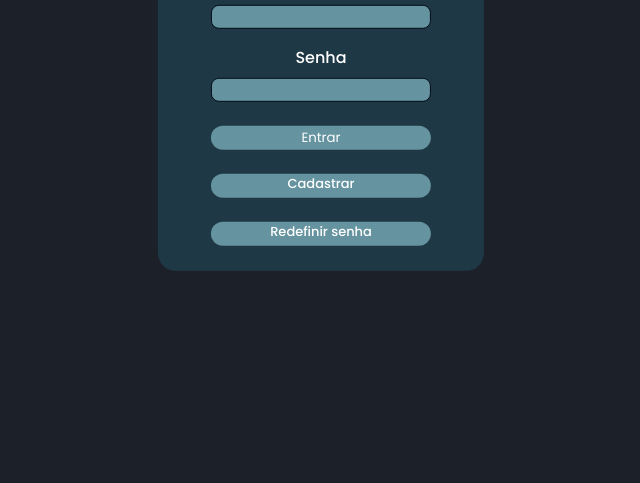
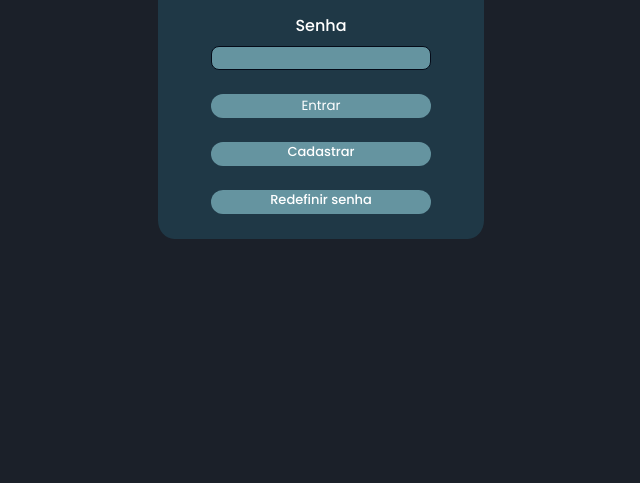
Before and after one commit to SandrorMadona/trabalho_facul, a plain HTML site: page index.html in a window 1280 px wide. Shown: the part 317-800 px from the top of the page, without its empty margins (319-959 px from the left). Drawn offline with Linux system fonts and the light colour scheme.

Commit message:
ajuste css

```diff
--- a/index.html
+++ b/index.html
@@ -10,6 +10,7 @@
 </head>
 
 <body>
+    <div class="main-wrapper">
         <main>
             <h1>Login</h1>
             <div class="botoes">
@@ -28,6 +29,7 @@
                 </form>
             </div>
         </main>
+    </div>
 </body>
 
 </html>
--- a/templates/style.css
+++ b/templates/style.css
@@ -1,330 +1,207 @@
-/* Importação de fontes do Google Fonts */
+/* ========== IMPORTAÇÃO DE FONTES ========== */
 @import url('https://fonts.googleapis.com/css2?family=Inter:ital,opsz,wght@0,14..32,300;1,14..32,300&family=Libre+Baskerville&family=Poppins:ital,wght@0,100;0,200;0,300;0,400;0,500;0,600;0,700;0,800;0,900;1,100;1,200;1,300;1,400;1,500;1,600;1,700;1,800;1,900&display=swap');
 
-/* Reset CSS e estilos globais */
+/* ========== RESET E ESTILOS GLOBAIS ========== */
 * {
     margin: 0;
-    /* Remove todas as margens padrão */
     padding: 0;
-    /* Remove todos os paddings padrão */
     border: 0;
-    /* Remove todas as bordas padrão */
     box-sizing: border-box;
-    /* Faz padding e border serem incluídos na largura/altura */
-    font-family: Poppins;
-    /* Define a fonte padrão para todo o site */
+    font-family: 'Poppins', sans-serif;
 }
 
-/* Estilos do corpo da página */
+/* ========== ESTRUTURA BASE ========== */
 body {
+    display: flex;
+    flex-direction: column;
+    min-height: 100vh;
     background-color: #1B2029;
-    /* Cor de fundo escura */
     color: white;
-    /* Cor do texto principal */
     font-weight: 500;
-    /* Peso da fonte padrão */
 }
 
-/* ========== ESTILOS DA ÁREA PRINCIPAL (MAIN) ========== */
-
-/* Estilo para títulos h1 dentro da main */
-main h1 {
-    color: rgb(101, 148, 160);
-    /* Cor azul-esverdeada para títulos */
+header {
+    position: relative;
+    z-index: 10;
 }
 
-/* Container principal centralizado */
+.main-wrapper {
+    display: flex;
+    justify-content: center;
+    align-items: center;
+    height: calc(100vh - 8vh);
+    /* Ajusta altura considerando o header */
+}
+
+/* ========== MAIN (ÁREA PRINCIPAL) ========== */
 main {
     display: flex;
     flex-direction: column;
-    /* Organiza os elementos em coluna */
     gap: 1rem;
-    /* Espaçamento entre elementos filhos */
     background-color: rgb(31, 56, 70);
-    /* Cor de fundo azul escuro */
-    position: absolute;
-    /* Permite centralização precisa */
-    top: 50%;
-    /* Posiciona no meio verticalmente */
-    left: 50%;
-    /* Posiciona no meio horizontalmente */
-    transform: translate(-50%, -50%);
-    /* Ajuste fino para centralização perfeita */
+    max-width: 400px;
     padding: 1vw 2vw 2vw 2vw;
-    /* Espaçamento interno responsivo */
     border-radius: 5%;
-    /* Bordas levemente arredondadas */
 }
 
-/* Estilos para formulários dentro da main */
+main h1 {
+    color: rgb(101, 148, 160);
+}
+
+/* ========== FORMULÁRIO ========== */
 main form {
     display: flex;
     flex-direction: column;
-    /* Organiza os campos em coluna */
     gap: 1rem;
-    /* Espaçamento entre elementos do formulário */
 }
 
-/* Estilos para labels do formulário */
 main form label {
     display: flex;
     flex-direction: column;
-    /* Empilha label e input verticalmente */
 }
 
-/* Estilos básicos para inputs */
 main form input {
     background-color: rgb(101, 148, 160);
-    /* Cor de fundo azul-esverdeada */
-    width: 10rem;
-    /* Largura fixa */
+    width: 80%;
     height: 1.5rem;
-    /* Altura fixa */
     padding: 0 0.5rem;
-    /* Espaçamento interno horizontal */
     margin-top: 0.5rem;
-    /* Margem superior para separar do label */
     outline: none;
-    /* Remove o contorno padrão ao focar */
-    color: rgb(255, 255, 255);
-    /* Cor do texto branco */
+    color: white;
     border: 1px solid #040B18;
-    /* Borda sutil */
     border-radius: 8px;
-    /* Bordas arredondadas */
-    width: 80%;
-    /* Largura relativa ao container */
     align-self: center;
-    /* Centraliza o input horizontalmente */
-
 }
 
-/* Estilos específicos para botão de submit */
 main form input[type="submit"] {
     cursor: pointer;
-    /* Muda cursor para indicar elemento clicável */
-    width: 80%;
-    /* Largura relativa ao container */
-    align-self: center;
-    /* Centraliza o botão horizontalmente */
     border: none;
-    /* Remove borda padrão */
     border-radius: 32px;
-    /* Bordas completamente arredondadas */
     transition: all .3s ease-in-out;
-    /* Transição suave para efeitos hover */
 }
 
-/* Efeito hover para o botão de submit */
 main form input[type="submit"]:hover {
     background: rgb(172, 194, 209);
-    /* Muda cor de fundo ao passar o mouse */
 }
 
-/* ========== ESTILOS DO HEADER E NAVEGAÇÃO ========== */
-
-
-/* Estilo para imagens genéricas */
-.images {
-    border: 10px;
-    /* Borda (valor parece estar incompleto) */
-    width: 50px;
-    /* Largura fixa */
-    height: 50px;
-    /* Altura fixa */
-    margin-right: 1rem;
-    /* Margem à direita para espaçamento */
+/* ========== BOTÕES ========== */
+.botoes {
+    display: flex;
+    flex-direction: column;
+    align-items: center;
+    justify-content: center;
+    width: 100%;
+    text-align: center;
 }
 
-/* Container flexível mutável */
-.mutavel {
+.botao {
     display: flex;
+    align-self: center;
+    justify-content: center;
     background-color: rgb(101, 148, 160);
-    /* Cor azul-esverdeada */
-    border-radius: 8px;
-    /* Bordas levemente arredondadas */
-    justify-content: center;
-    /* Centraliza conteúdo horizontalmente */
+    width: 80%;
+    height: 1.5rem;
+    padding: 0 0.5rem;
+    margin-top: 0.5rem;
+    outline: none;
+    color: white;
+    border: none;
+    border-radius: 32px;
+    cursor: pointer;
+    transition: all .3s ease-in-out;
+    font-size: 13px;
 }
 
-/* Estilo para imagens com texto */
-.images_texto {
-    width: 30px;
-    /* Largura menor que imagens normais */
-    height: 30px;
-    /* Altura menor que imagens normais */
-    margin-right: 2rem;
-    /* Margem maior à direita */
+.botao:hover {
+    background: rgb(172, 194, 209)
 }
 
-/* Container principal para conteúdo */
-.caixa_maior {
-    width: 90%;
-    /* Largura relativa ao container pai */
-    max-width: 500px;
-    /* Largura máxima para telas grandes */
-    margin: 0 auto;
-    /* Centraliza horizontalmente */
-    padding: 30px;
-    /* Espaçamento interno generoso */
-}
-
-/* Estilos básicos para links */
-a {
-    color: #ffff;
-    /* Cor do texto branco */
-    text-decoration: none;
-    /* Remove sublinhado padrão */
-    transition: .3s;
-    /* Transição suave para efeitos hover */
-}
-
-/* Efeito hover para links */
-a:hover {
-    opacity: 0.7;
-    /* Reduz opacidade ao passar o mouse */
-}
-
-/* Barra de navegação principal */
+/* ========== NAVEGAÇÃO ========== */
 nav {
     display: flex;
     justify-content: space-around;
-    /* Distribui espaço entre itens */
     align-items: center;
-    /* Centraliza verticalmente */
     background-color: rgb(101, 148, 160);
-    /* Cor azul-esverdeada */
     height: 8vh;
-    /* Altura relativa à viewport */
 }
 
-/* Lista de navegação */
 .nav-list {
     list-style: none;
-    /* Remove marcadores de lista */
     display: flex;
-    /* Layout flexível para itens lado a lado */
 }
 
-/* Itens da lista de navegação */
 .nav-list li {
     letter-spacing: 3px;
-    /* Aumenta espaçamento entre letras */
     margin-left: 32px;
-    /* Margem entre itens do menu */
 }
 
-/* Menu mobile (hamburguer) - inicialmente escondido */
+a {
+    color: white;
+    text-decoration: none;
+    transition: .3s;
+}
+
+a:hover {
+    opacity: 0.7;
+}
+
+/* ========== MENU MOBILE ========== */
 .mobile-menu {
     display: none;
-    /* Não mostra em telas grandes */
     cursor: pointer;
-    /* Muda cursor para indicar clicável */
 }
 
-/* Linhas do menu hamburguer */
 .mobile-menu div {
     width: 32px;
-    /* Largura das linhas */
     height: 2px;
-    /* Altura das linhas */
-    background: #fff;
-    /* Cor branca */
+    background: white;
     margin: 8px;
-    /* Espaçamento entre linhas */
     transition: 0.3s;
-    /* Transição suave para animação */
 }
 
-/* ========== MEDIA QUERIES PARA DISPOSITIVOS MÓVEIS ========== */
-
-@media (max-width: 999px) {
-
-    /* Previne scroll horizontal indesejado */
-    body {
-        overflow-x: hidden;
-    }
-
-    /* Estilos para a lista de navegação em mobile */
-    .nav-list {
-        position: absolute;
-        /* Posicionamento absoluto sobre outros elementos */
-        top: 8vh;
-        /* Posiciona logo abaixo do header */
-        right: 0;
-        /* Alinha à direita */
-        width: 50vw;
-        /* Largura relativa à viewport */
-        height: 92vh;
-        /* Altura relativa à viewport */
-        background-color: #23232e;
-        /* Cor de fundo escura */
-        flex-direction: column;
-        /* Itens em coluna */
-        align-items: center;
-        /* Centraliza horizontalmente */
-        justify-content: space-around;
-        /* Distribui espaço verticalmente */
-        transform: translateX(100%);
-        /* Esconde o menu fora da tela */
-        transition: transform .3s ease-in;
-        /* Animação suave de entrada/saída */
-    }
-
-    /* Itens do menu mobile */
-    .nav-list li {
-        margin-left: 0;
-        /* Remove margem esquerda */
-        opacity: 0;
-        /* Inicialmente transparente */
-        transition: opacity 0.5s ease;
-        /* Transição suave para opacidade */
-    }
-
-    /* Mostra o botão do menu mobile */
-    .mobile-menu {
-        display: block;
-    }
-
+.nav-list.active {
+    transform: translateX(0);
 }
 
-/* Classe ativa para mostrar o menu mobile */
-.nav-list.active {
-    transform: translateX(0);
-    /* Traz o menu para dentro da tela */
-}
-
-/* Animação para os links do menu mobile */
-@keyframes navLinkFade {
-    from {
-        opacity: 0;
-        /* Inicia transparente */
-        transform: translateX(50px);
-        /* Inicia deslocado para direita */
-    }
-
-    to {
-        opacity: 1;
-        /* Termina totalmente visível */
-        transform: translateX(0);
-        /* Termina na posição normal */
-    }
-}
-
-/* Transformações para criar o "X" no menu hamburguer quando ativo */
 .mobile-menu.active .line1 {
     transform: rotate(-45deg) translate(-8px, 8px);
-    /* Rotaciona primeira linha */
 }
 
 .mobile-menu.active .line2 {
     opacity: 0;
-    /* Esconde a linha do meio */
 }
 
 .mobile-menu.active .line3 {
     transform: rotate(45deg) translate(-5px, -7px);
-    /* Rotaciona terceira linha */
+}
+
+/* ========== CONTEÚDO ADICIONAL ========== */
+.images {
+    border: 10px;
+    /* Este valor parece estar incompleto */
+    width: 50px;
+    height: 50px;
+    margin-right: 1rem;
+}
+
+.images_texto {
+    width: 30px;
+    height: 30px;
+    margin-right: 2rem;
+}
+
+.mutavel {
+    display: flex;
+    background-color: rgb(101, 148, 160);
+    border-radius: 8px;
+    justify-content: center;
+}
+
+.caixa_maior {
+    width: 90%;
+    max-width: 500px;
+    margin: 0 auto;
+    padding: 30px;
 }
 
 .navigation {
@@ -341,43 +218,46 @@ nav {
     gap: 2rem;
 }
 
-.botoes {
-    display: flex;
-    flex-direction: column;
-    /* Organiza os botões em uma coluna */
-    align-items: center;
-    /* Centraliza os botões no eixo horizontal */
-    justify-content: center;
-    /* Centraliza os botões no eixo vertical, se necessário */
-    width: 100%;
-    /* Faz a largura do container ocupar toda a largura disponível */
-    text-align: center;
-    /* Centraliza o texto dentro dos botões */
+/* ========== ANIMAÇÕES ========== */
+@keyframes navLinkFade {
+    from {
+        opacity: 0;
+        transform: translateX(50px);
+    }
+
+    to {
+        opacity: 1;
+        transform: translateX(0);
+    }
 }
 
-.botao {
-    background-color: rgb(101, 148, 160);
-    width: 10rem;
-    height: 1.5rem;
-    padding: 0 0.5rem;
-    margin-top: 0.5rem;
-    outline: none;
-    color: rgb(255, 255, 255);
-    border: 1px solid #040B18;
-    border-radius: 8px;
-    cursor: pointer;
-    width: 80%;
-    align-self: center;
-    border: none;
-    border-radius: 32px;
-    transition: all .3s ease-in-out;
-    font-family: Poppins, sans-serif;
-    font-size: 13px;
-    /* Adicionando a fonte Poppins (ou qualquer outra que você use na página) */
+/* ========== MEDIA QUERIES (RESPONSIVO) ========== */
+@media (max-width: 999px) {
+    body {
+        overflow-x: hidden;
+    }
+
+    .nav-list {
+        position: absolute;
+        top: 8vh;
+        right: 0;
+        width: 50vw;
+        height: 92vh;
+        background-color: #23232e;
+        flex-direction: column;
+        align-items: center;
+        justify-content: space-around;
+        transform: translateX(100%);
+        transition: transform .3s ease-in;
+    }
+
+    .nav-list li {
+        margin-left: 0;
+        opacity: 0;
+        transition: opacity 0.5s ease;
+    }
+
+    .mobile-menu {
+        display: block;
+    }
 }
-
-
-header {
-    position: relative;
-    z-index: 10;
-}
```
Also changed, not shown: templates/home.html (+2 -2 lines), templates/treino.html (+2 -2 lines). Lines whose indentation alone changed are shown as unchanged.
